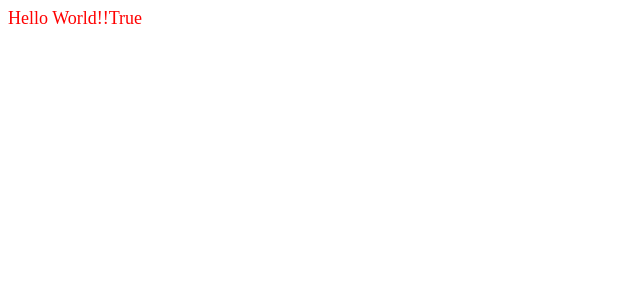
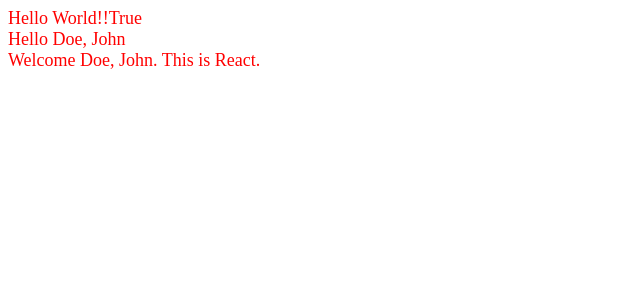
Before and after one commit to t2013anurag/reactapp, a React app: page / in a window 1280 px wide. Shown: the top 300 px of the page, without its empty margins (0-640 px from the left). Built offline with nearby package versions, Linux system fonts and the light colour scheme.

Commit message:
Multiple stateless components

```diff
--- a/App.jsx
+++ b/App.jsx
@@ -14,8 +14,35 @@ class App extends React.Component {
 
 				{i == 1 ? 'True' : 'False'}
 
+				<Header/>
+				<Content/>
+
 			</div>
 		);
 	}
 }
+
+// other compnents
+
+class Header extends React.Component {
+	render() {
+		return (
+			<div>
+				Hello Doe, John
+			</div>
+		);
+	}
+}
+
+class Content extends React.Component {
+	render() {
+		return (
+			<div>
+				Welcome Doe, John. This is React.
+			</div>
+		);
+	}
+}
+
+
 export default App;
```
